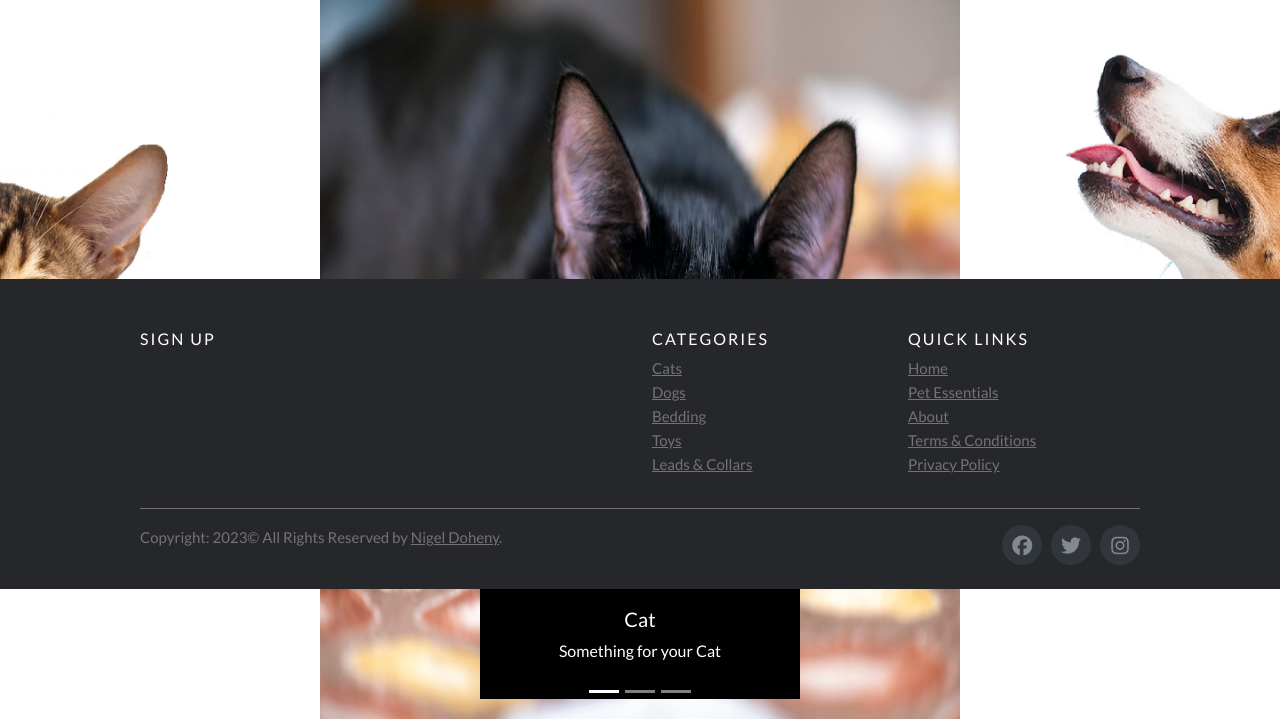
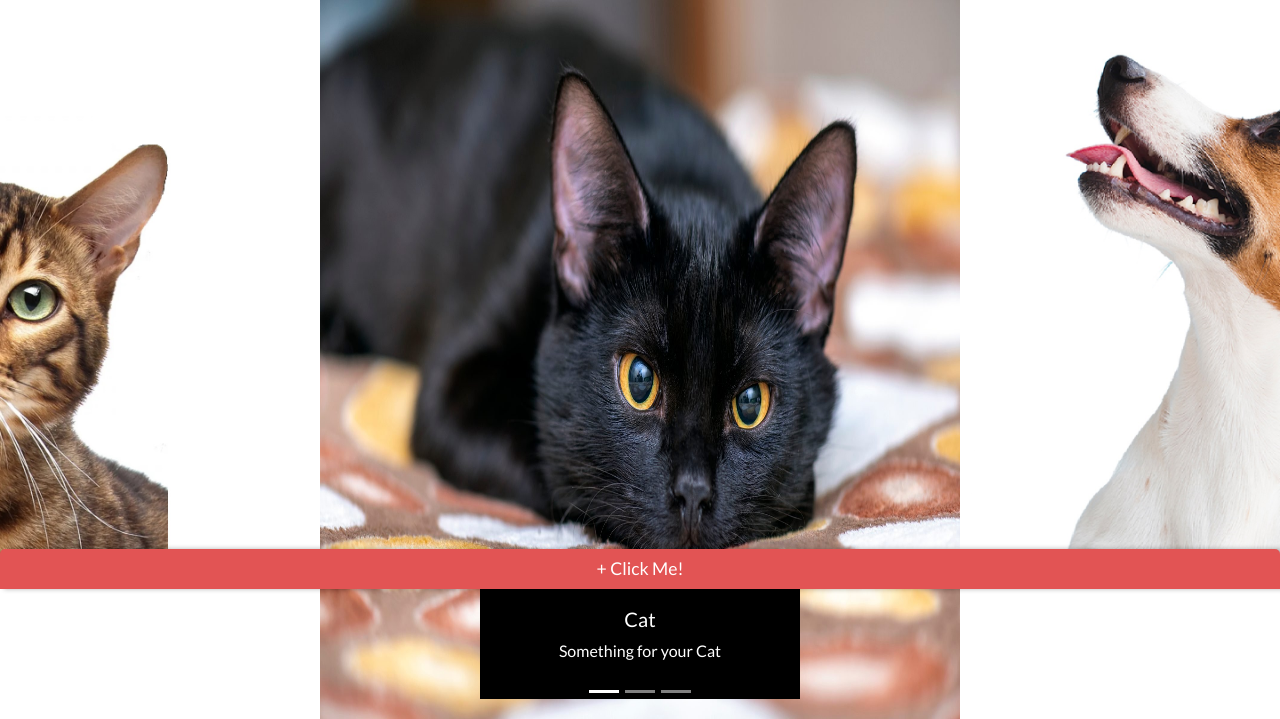
Before and after one commit to ExcellentWish/fur-pet-store, a Django app: page / in a window 1280 px wide. Shown: the part 211-930 px from the top of the page. Run offline with Django 4.2, Linux system fonts and the light colour scheme; parts of the project's set-up code (start-up, migrations or seed data) failed here and were passed over; some libraries are stand-ins or nearby versions.

Commit message:
Add js function to hide footer

```diff
--- a/products/templates/products/product_detail.html
+++ b/products/templates/products/product_detail.html
@@ -29,7 +29,7 @@
         <div class="col-12 col-md-6 col-lg-4">
             <div class="product-details-container mb-5 mt-md-5">
                 <p class="mb-0">{{ product.name }}</p>
-                <p class="lead mb-0 text-left font-weight-bold">${{ product.price }}</p>
+                <p class="lead mb-0 text-left font-weight-bold">€{{ product.price }}</p>
                 {% if product.rating %}
                 <small class="text-muted"><i class="fas fa-star mr-1"></i>{{ product.rating }} / 5</small>
                 {% else %}
--- a/products/templates/products/products.html
+++ b/products/templates/products/products.html
@@ -79,7 +79,7 @@
                                 <div class="card-footer bg-white pt-0 border-0 text-left">
                                     <div class="row">
                                         <div class="col">
-                                            <p class="lead mb-0 text-left font-weight-bold">${{ product.price }}</p>
+                                            <p class="lead mb-0 text-left font-weight-bold">€{{ product.price }}</p>
                                             {% if product.rating %}
                                                 <small class="text-muted"><i class="fas fa-star mr-1"></i>{{ product.rating }} / 5</small>
                                             {% else %}
--- a/static/css/style.css
+++ b/static/css/style.css
@@ -59,10 +59,12 @@ body {
 .bg-black {
     background: #000 !important;
 }
+
 /*--------------------------------For bag*/
 .btn-outline-black {
     background: white;
-    color: black !important; /* use important to override link colors for <a> elements */
+    color: black !important;
+    /* use important to override link colors for <a> elements */
     border: 1px solid black;
 }
 
@@ -82,6 +84,12 @@ body {
     position: fixed;
     background: white;
     z-index: -1;
+}
+
+.card-img-top,
+.img-fluid {
+    height: 480px;
+    width: 480px;
 }
 
 /*--------------------------------For bootstrap toasts*/
@@ -106,9 +114,56 @@ a.category-badge>span.badge:hover {
     color: #fff !important;
 }
 
+#footer-container {
+    position: fixed;
+    bottom: 0px;
+    left: 0;
+    width: 100%;
+    text-align: center;
+    margin: 0;
+
+}
+
+#footer-container .button:before {
+    content: "+ ";
+}
+
+
+
+#footer-container .expanded:before {
+    content: "- ";
+    position: relative;
+}
+
+
+#footer-container .button {
+    position: relative;
+    font-size: 1.1em;
+    cursor: pointer;
+    margin-left: auto;
+    margin-right: auto;
+    border: 2px solid #e25454;
+    -moz-border-radius: 5px;
+    -webkit-border-radius: 5px;
+    border-radius: 5px 5px 0px 0px;
+    padding: 5px 20px 5px 20px;
+    background-color: #e25454;
+    color: #fff;
+    text-align: center;
+    text-decoration: none;
+    -webkit-box-shadow: 4px 0px 5px 0px rgba(0, 0, 0, 0.3);
+    -moz-box-shadow: 4px 0px 5px 0px rgba(0, 0, 0, 0.3);
+    box-shadow: 4px 0px 5px 0px rgba(0, 0, 0, 0.3);
+
+}
+
+
+
+
 /* -------------------------------- Footer from https://codepen.io/scanfcode/pen/MEZPNd*/
+
+
 .site-footer {
-    position: fixed;
     left: 0;
     bottom: 0;
     width: 100%;
--- a/templates/base.html
+++ b/templates/base.html
@@ -29,13 +29,13 @@
 
   {% block corejs %}
   <script src="https://kit.fontawesome.com/0f96215e04.js" crossorigin="anonymous"></script>
-  <script src="https://code.jquery.com/jquery-3.6.2.min.js"
-    integrity="sha256-2krYZKh//PcchRtd+H+VyyQoZ/e3EcrkxhM8ycwASPA=" crossorigin="anonymous"></script>
+  <script src="https://code.jquery.com/jquery-3.6.3.min.js"
+    integrity="sha256-pvPw+upLPUjgMXY0G+8O0xUf+/Im1MZjXxxgOcBQBXU=" crossorigin="anonymous"></script>
   <script src="https://cdn.jsdelivr.net/npm/@popperjs/core@2.11.6/dist/umd/popper.min.js"
     integrity="sha384-oBqDVmMz9ATKxIep9tiCxS/Z9fNfEXiDAYTujMAeBAsjFuCZSmKbSSUnQlmh/jp3" crossorigin="anonymous">
   </script>
-  <script src="https://cdn.jsdelivr.net/npm/bootstrap@5.2.3/dist/js/bootstrap.min.js"
-    integrity="sha384-cuYeSxntonz0PPNlHhBs68uyIAVpIIOZZ5JqeqvYYIcEL727kskC66kF92t6Xl2V" crossorigin="anonymous">
+  <script src="https://cdn.jsdelivr.net/npm/bootstrap@5.2.3/dist/js/bootstrap.bundle.min.js"
+    integrity="sha384-kenU1KFdBIe4zVF0s0G1M5b4hcpxyD9F7jL+jjXkk+Q2h455rYXK/7HAuoJl+0I4" crossorigin="anonymous">
   </script>
   {% endblock %}
 
@@ -71,7 +71,8 @@
       <div class="col-12 col-lg-4 my-auto py-1 py-lg-0">
         <ul class="list-inline list-unstyled text-center text-lg-right my-0">
           <li class="list-inline-item dropdown">
-            <a class="text-black nav-link" href="#" id="user-options" data-bs-toggle="dropdown" aria-haspopup="true" aria-expanded="false">
+            <a class="text-black nav-link" href="#" id="user-options" data-bs-toggle="dropdown" aria-haspopup="true"
+              aria-expanded="false">
               <div class="text-center">
                 <div><i class="fas fa-user fa-lg"></i></div>
                 <p class="my-0">My Account</p>
@@ -91,7 +92,8 @@
             </div>
           </li>
           <li class="list-inline-item">
-            <a class="{% if grand_total %}text-info font-weight-bold{% else %}text-black{% endif %} nav-link" href="{% url 'view_bag' %}">
+            <a class="{% if grand_total %}text-info font-weight-bold{% else %}text-black{% endif %} nav-link"
+              href="{% url 'view_bag' %}">
               <div class="text-center">
                 <div><i class="fas fa-shopping-bag fa-lg"></i></div>
                 <p class="my-0">
@@ -147,10 +149,29 @@
   {% block content %}
   {% endblock %}
 
-  {% block footer_content %}
-<!-- Footer -->  <!--Footer from https://codepen.io/scanfcode/pen/MEZPNd-->
+  {% block postloadjs %}
+  <script>
+    let toastElList = [].slice.call(document.querySelectorAll('.toast'))
+    let toastList = toastElList.map(function (toastEl) {
+      let option = {
+        animation: true,
+        autohide: false,
+        delay: 5000,
+      }
+      let bsToast = new bootstrap.Toast(toastEl, option)
+      bsToast.show();
+    })
+  </script>
+  {% endblock %}
+  <!-- Footer -->
+  <!--Footer from https://codepen.io/scanfcode/pen/MEZPNd-->
+  <section id="footer-container">
+    <div class="button">Click Me!</div>
+    <div class="body">
     <footer class="site-footer">
+
       <div class="container">
+
         <div class="row">
           <div class="col-sm-12 col-md-6">
             <h6>Sign up</h6>
@@ -205,27 +226,21 @@
           </div>
         </div>
       </div>
+
+    </footer>
+  </div>
+  </section>
+
   <script>
     $("#copyright").text(new Date().getFullYear());
   </script>
-
-</footer>
-{% endblock %}
-
-  {% block postloadjs %}
   <script>
-    let toastElList = [].slice.call(document.querySelectorAll('.toast'))
-    let toastList = toastElList.map(function (toastEl) {
-      let option = {
-        animation: true,
-        autohide: false,
-        delay: 5000,
-      }
-      let bsToast = new bootstrap.Toast(toastEl, option)
-      bsToast.show();
-    })
+    $("#footer-container .body").hide();
+    $("#footer-container .button").click(function () {
+      $(this).next("#footer-container div").slideToggle(400);
+      $(this).toggleClass("expanded")
+    });
   </script>
-  {% endblock %}
 
 </body>
 
```
Also changed, not shown: checkout/templates/checkout/checkout.html (+5 -5 lines). Lines whose indentation alone changed are shown as unchanged.
